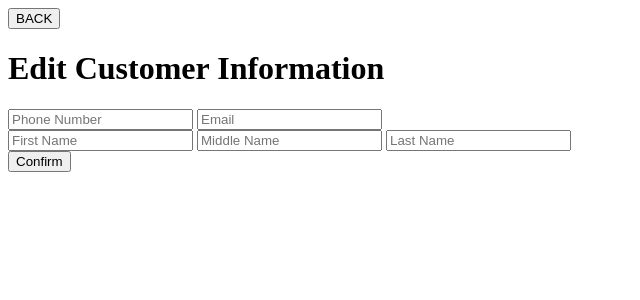
After one commit to aadityaaacodes/hermosa-hotel-management-website, a Flask app: page /customer/edit in a window 1280 px wide. The commit adds this page. Shown: the top 300 px of the page, without its empty margins (0-640 px from the left). Run offline with Flask 3, Linux system fonts and the light colour scheme; the visitor is signed in with stand-in values (Sample User, id 1); data that the repository does not hold is empty.

Commit message:
Added option for customers to edit ther information

```diff
--- a/app.py
+++ b/app.py
@@ -1,7 +1,7 @@
 from flask import Flask, render_template, request, session, url_for, redirect
 from mysql_accessor import verify, authenticate, searchName, get_info, delete_my_account
 from admin_functions import add_product, rem_product, show_products, show_product, edit_products
-from cust_functions import registration, getInfo
+from cust_functions import registration, getInfo, userHistory, update
 from order_functions import makeBill, histBill
 import json
 
@@ -37,7 +37,7 @@ def show_data(username):
     return(render_template('homepage.html', nameofUser=user, username=username))
 
 # customer-side routes
-@app.route('/user/register', methods=['GET', 'POST'], endpoint="Register")
+@app.route('/user/register', methods=['GET', 'POST'], endpoint="Customer Registration")
 def user_register():
     if request.method == 'POST':
         if request.form.get("Register")=="Register":
@@ -54,7 +54,11 @@ def user_register():
         elif request.form.get("Register")=="HOME":
             return(redirect(url_for("Home")))
     else:
-        return(render_template('user-register.html', cond="True", phNo=session["phno"]))
+        if session["phno"]:
+            return(render_template('user-register.html', cond="True", phNo=session["phno"]))
+        else:
+            return(render_template('user-register.html', cond="False"))
+
 
 @app.route('/profile/<username>')
 def profile_page(username):
@@ -244,9 +248,6 @@ def billing():
     elif request.method=='GET':
         return(render_template('admin-billing.html'))
 
-
-
-
 @app.route('/billing/history', methods=['GET', 'POST'], endpoint='Billing History')
 def billHistory():
     if request.method=='POST':
@@ -264,7 +265,7 @@ def billHistory():
             a = histBill()
             return(render_template('admin-billing-history.html', P_table=a))
         elif send == "Add":
-            return(redirect(url_for('Register', pno = request.args.get("pno"))))
+            return(redirect(url_for('Customer Registration')))
         else:
             session["phno"] = send
             return(redirect(url_for('Customer')))
@@ -282,7 +283,7 @@ def customer_info():
         if page == "BACK":
             return(redirect(url_for("Billing History")))
         elif page == "EDIT":
-            return(redirect(url_for('Register')))
+            return(redirect(url_for('Customer Edit')))
         elif page == "HISTORY":
             return(redirect(url_for("History")))
 
@@ -299,7 +300,25 @@ def view_customer():
         if request.form.get("page") == 'BACK':
             return(redirect(url_for('Customer')))
     else:
-        return(render_template('customer-history.html'))
+        return(render_template('customer-history.html', phno=session["phno"],  P_table=userHistory(session["phno"])))
+
+@app.route('/customer/edit', methods=['GET', 'POST'], endpoint="Customer Edit")
+def customerEdit():
+    if request.method == 'POST':
+        if request.form.get("Register")=="Confirm":
+            pno = (int)(request.form["Phone Number"])
+            fn = request.form["First Name"]
+            mn = request.form["Middle Name"]
+            ln = request.form["Last Name"]
+            mail = request.form["Email"]
+            msg = update(pno=pno, fn=fn, mn=mn, ln=ln, mail=mail)
+            return(redirect(url_for('Customer')))
+        elif request.form.get("Register")=="BACK":
+            return(redirect(url_for("Customer")))
+    else:
+        return(render_template('customer-edit.html', pack=getInfo(session["phno"])))
+
+
 
 # testing purposes
 @app.route('/test/<func>', methods=['GET', 'POST'])
--- a/cust_functions.py
+++ b/cust_functions.py
@@ -48,7 +48,7 @@ def userHistory(phno):
         database = "banerjee_kitchen"
     )
     cursor = db.cursor()
-    sql = f"SELECT b.date, b.PHNO, b.amt, b.type FROM bill_table as b WHERE b.PHNO={int(phno)};"
+    sql = f"SELECT b.date, b.amt, b.type FROM bill_table as b WHERE b.PHNO={int(phno)} ORDER BY b.date ASC;"
     cursor.execute(sql)
     result = cursor.fetchall()
     cursor.close()
@@ -63,18 +63,15 @@ def update(pno, fn, mn, ln, mail):
         database = "banerjee_kitchen"
     )
     cursor = db.cursor()
-    sql1 = (f"INSERT INTO customer_info (`ph_no`, `cust_fname`, `cust_mname`, `cust_lname`, `email`) VALUES (%s, %s, %s, %s, %s);")
-    try:
-        cursor.execute(sql1, (pno, fn, mn, ln, mail))
-        db.commit()
-        cursor.close()
-        db.close()
-        return(f"Account already exists!")
+    sql1 = f"UPDATE customer_info SET ph_no = %s, cust_fname = %s, cust_mname = %s, cust_lname = %s, email = %s WHERE ph_no = %s;"
+    cursor.execute(sql1, (pno, fn, mn, ln, mail, pno))
+    result = cursor.fetchall()
+    db.commit()
+    cursor.close()
+    db.close()
+    return(f"{result}")
 
-    except IntegrityError as err:
-        # Step 5: Handle the integrity error
-        cursor.close()
-        db.close()
-        return(f"Username already taken")
 
-print(userHistory(phno=8169987004))
+# print(userHistory(phno=8169987004))
+
+# print(registration())
--- a/templates/admin-home.html
+++ b/templates/admin-home.html
@@ -16,7 +16,7 @@ Admin Page
     <input type="submit" name="action" value="Manage Products">
     <input type="submit" name="action" value="Add Products">
     <input type="submit" name="action" value="Change Credentials">
-    <input type="submit" name="action" value="Order Taking">
+    <input type="submit" name="action" value="Customer Registration">
     <input type="submit" name="action" value="Billing">
     <input type="submit" name="action" value="Logout">
 </form>
--- /dev/null
+++ b/templates/customer-edit.html
@@ -0,0 +1,45 @@
+{% extends 'layout.html' %}
+
+{% block title %}
+
+Admin Page
+
+{% endblock %}
+
+
+{% block content %}
+
+
+<form action="", method="POST">
+    <input type="submit" name="Register" value="BACK">
+    <h1>
+        Edit Customer Information
+    </h1>
+    <div>
+        <input placeholder="Phone Number", type="text", name="Phone Number", value="{{pack[0]}}">
+        <input placeholder="Email" type="text", name="Email", value="{{pack[4]}}">
+    </div>
+
+    <div>
+        <input placeholder="First Name", type="text", name="First Name", value="{{pack[1]}}">
+        <input placeholder="Middle Name", type="text" name="Middle Name", value="{{pack[2]}}">
+        <input placeholder="Last Name", type="text", name="Last Name", value="{{pack[3]}}">
+    </div>
+
+    <div>
+        <input value="Confirm", type="submit", name="Register">
+    </div>
+
+    <h4>{{msg}}</h4>
+</form>
+
+<div>
+    <p>
+        <strong>
+            {{reg_message}}
+        </strong>
+    </p>
+<div>
+
+
+{% endblock %}
```
Also changed, not shown: templates/customer-history.html (+21 -1 lines).
